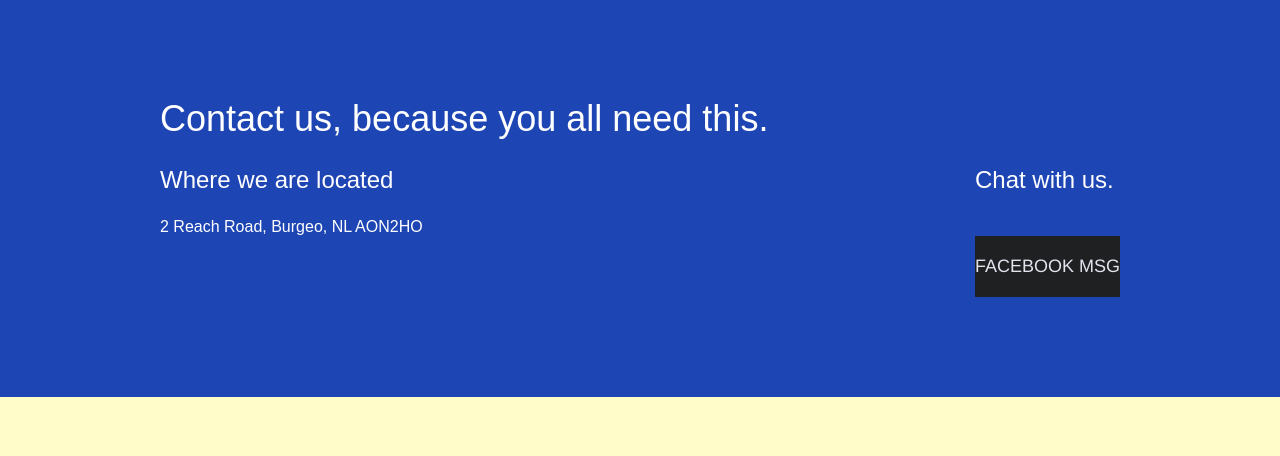
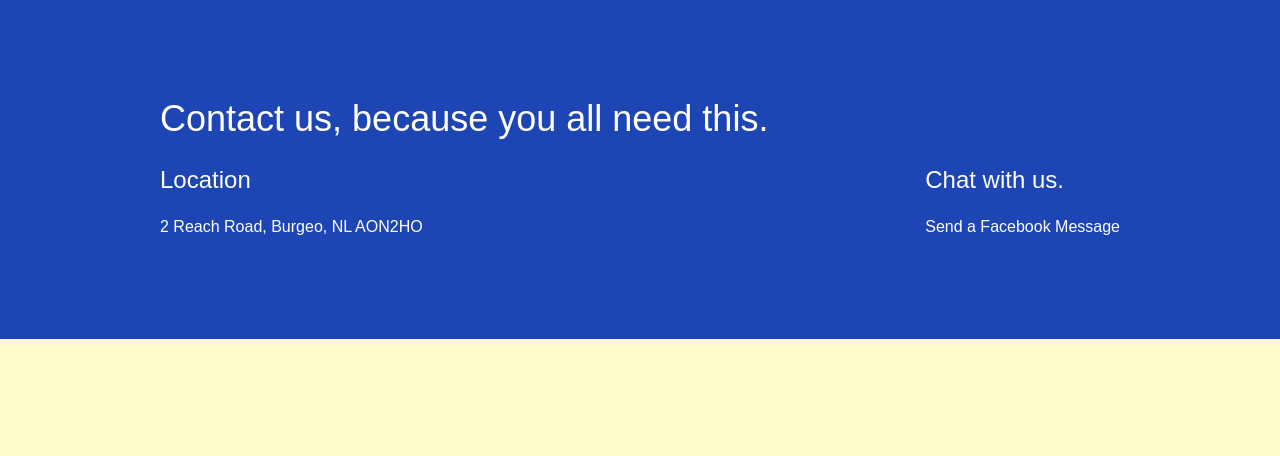
Before and after one commit to JamieS3373/sunset-adventures, a website: page about/index.html in a window 1280 px wide. Shown: the part 1163-1619 px from the top of the page. Drawn offline with Linux system fonts and the light colour scheme.

Commit message:
Added styling to facebook link on about page using ID

```diff
--- a/about/index.html
+++ b/about/index.html
@@ -3,7 +3,7 @@
 
 <head>
   <meta charset="utf-8">
-  <title></title>
+  <title>About</title>
   <meta name="description" content="">
   <meta name="viewport" content="width=device-width, initial-scale=1">
 
@@ -43,7 +43,7 @@
     <div class="content-wrapper">
       <figure>
         <a href="../index.html">
-          <img src="../img/sunset-logo-4k.png"alt="sunset adventures logo"/>
+          <img src="../img/sunset-logo-4k.png" alt="sunset adventures logo"/>
         </a>
       </figure>
       <div class="header-divider"></div>
@@ -99,7 +99,7 @@
           <h2>Contact us, because you all need this.</h2>
           <address class="contact-content">
             <div>
-              <h4>Where we are located</h4>
+              <h4>Location</h4>
               <p>
                 <address>
                   2 Reach Road, Burgeo, NL AON2HO
@@ -109,8 +109,7 @@
             <div>
               <h4>Chat with us.</h4>
 
-              <input type=button onClick="parent.open('https://www.facebook.com/SunsetAdventuresBurgeo/')"
-              value='FaceBook MSG'>
+              <a href="https://www.facebook.com/SunsetAdventuresBurgeo/" id="facebookmsg">Send a Facebook Message</a>
 
             </div>
           </address>
--- a/css/main.css
+++ b/css/main.css
@@ -744,10 +744,12 @@
       font-size: 1.5em;
     }
 
-    #sndmsgfb {
+  /*Added specific styling to the Link for Facebook Messenging*/
 
-
-    }
+    #facebookmsg:link    {color:#ffffff;}
+    #facebookmsg:visited {color:#ffffff;}
+    #facebookmsg:hover   {color:red;}
+    #facebookmsg:active  {color:#ffffff;}
 
    /*===================================================================
     FAQ PAGE
```
Also changed, not shown: index.html (+1 -1 lines).
